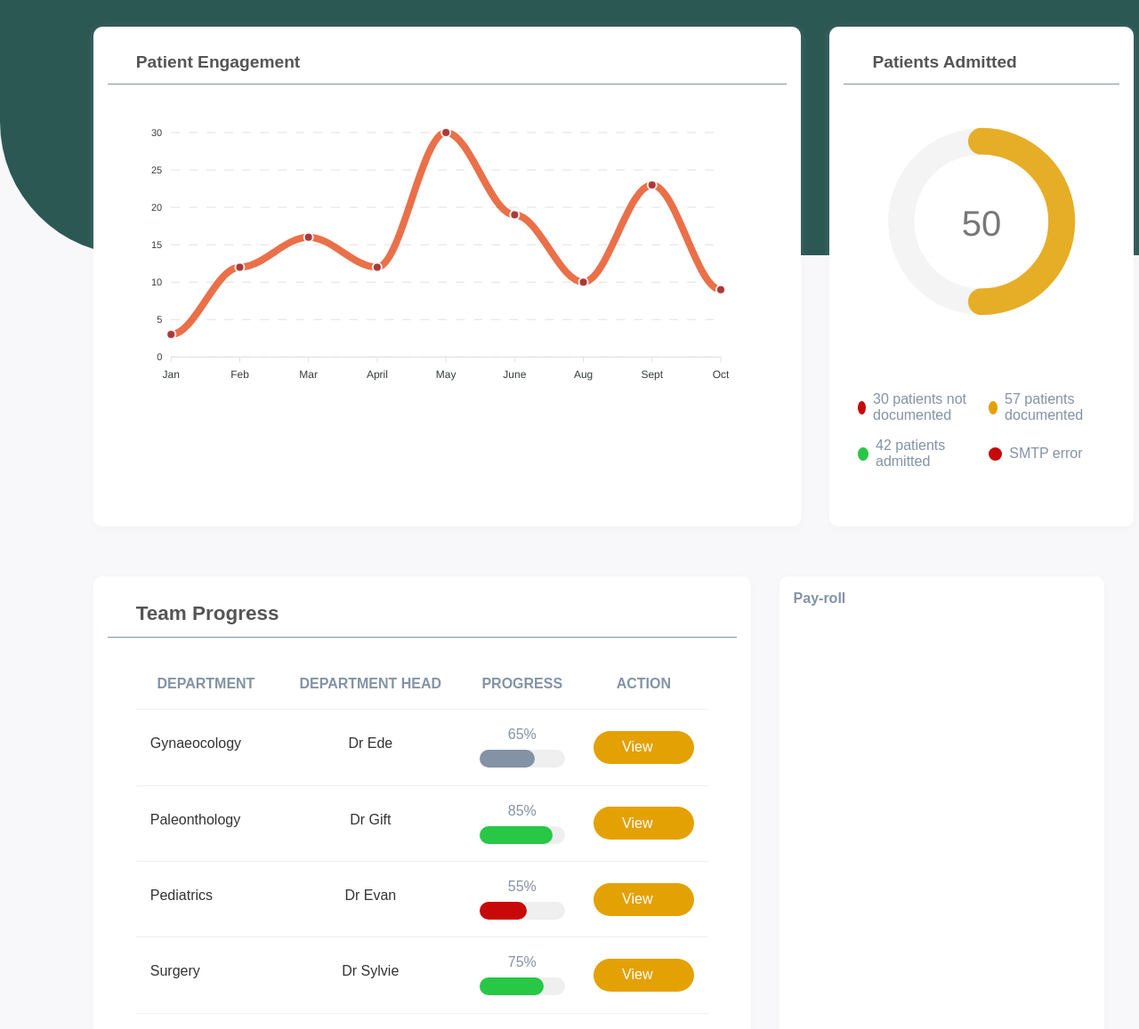
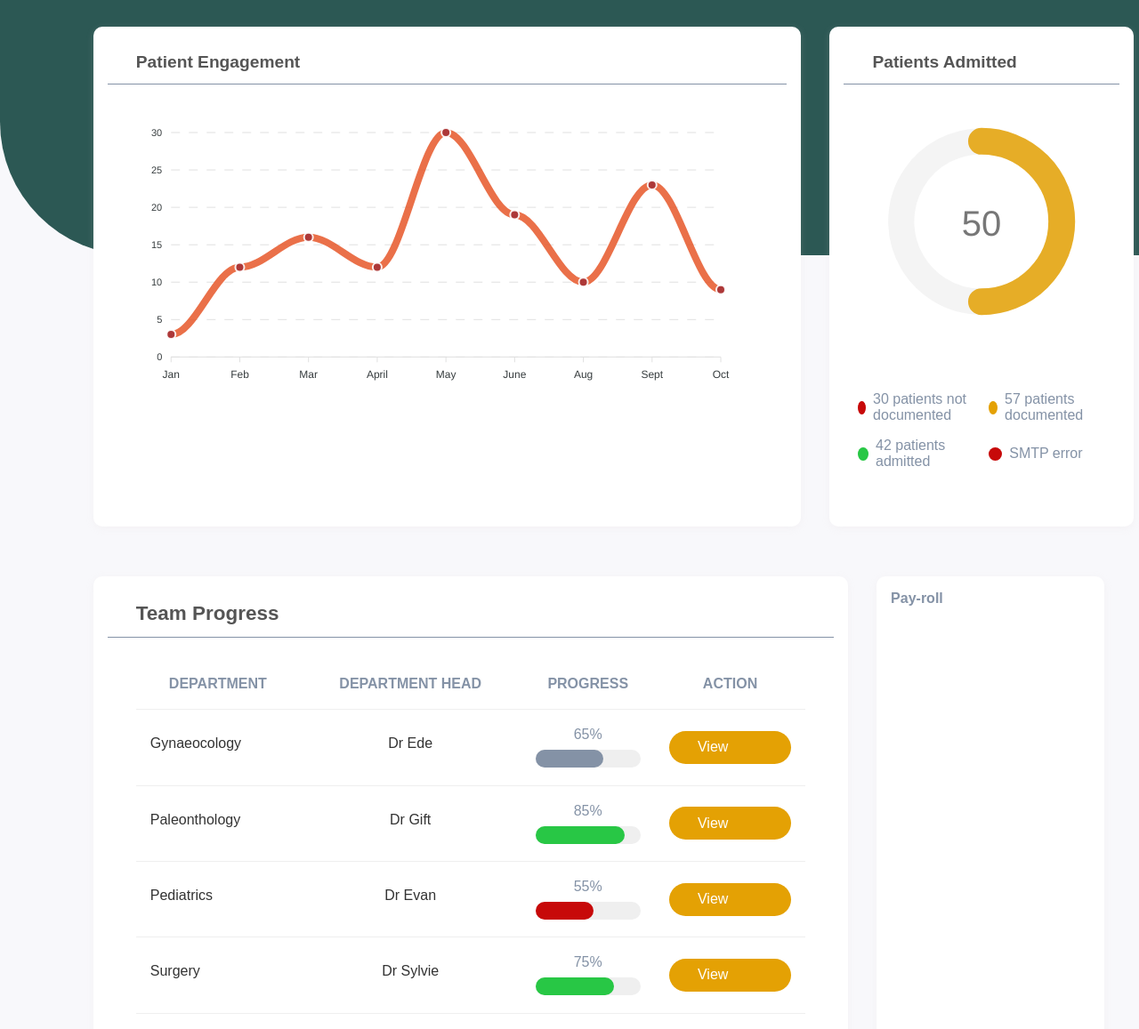
Before and after one commit to bethuyeh/NewDash, a plain HTML site: page index.html in a window 1280 px wide. Shown: the part 143-1300 px from the top of the page at 89% size. Drawn offline with nearby package versions, Linux system fonts and the light colour scheme.

Commit message:
port commit

```diff
--- a/index.html
+++ b/index.html
@@ -5,6 +5,7 @@
     <meta http-equiv="X-UA-Compatible" content="IE=edge">
     <meta name="viewport" content="width=device-width">
 
+    <link rel = "icon" href = "Images/M.png" type = "image/png" sizes = "16x16">
     <link rel="preconnect" href="https://fonts.googleapis.com">
 <link rel="preconnect" href="https://fonts.gstatic.com" crossorigin>
 <link href="https://fonts.googleapis.com/css2?family=Roboto:wght@100&display=swap" rel="stylesheet">
--- a/style.css
+++ b/style.css
@@ -382,7 +382,7 @@ table p {
 .grid-2{
     margin-top: 3.5rem;
     display: grid;
-    grid-template-columns: 65% auto;
+    grid-template-columns: auto auto;
     grid-gap:2rem
 }
 
```
Also changed, not shown: Images/M-removebg-preview.png (added), Images/M.png (added), Images/MedCare.png (added).
